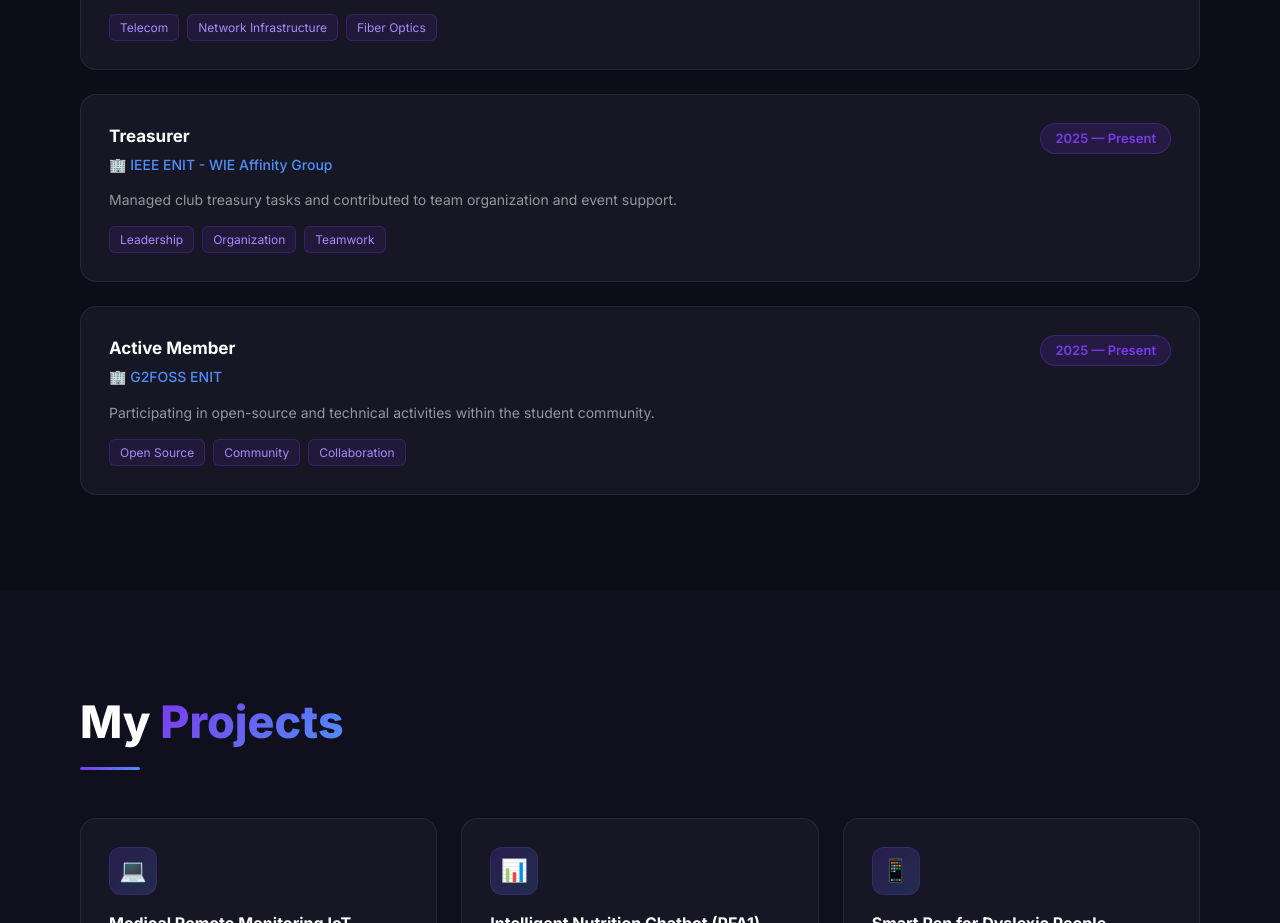
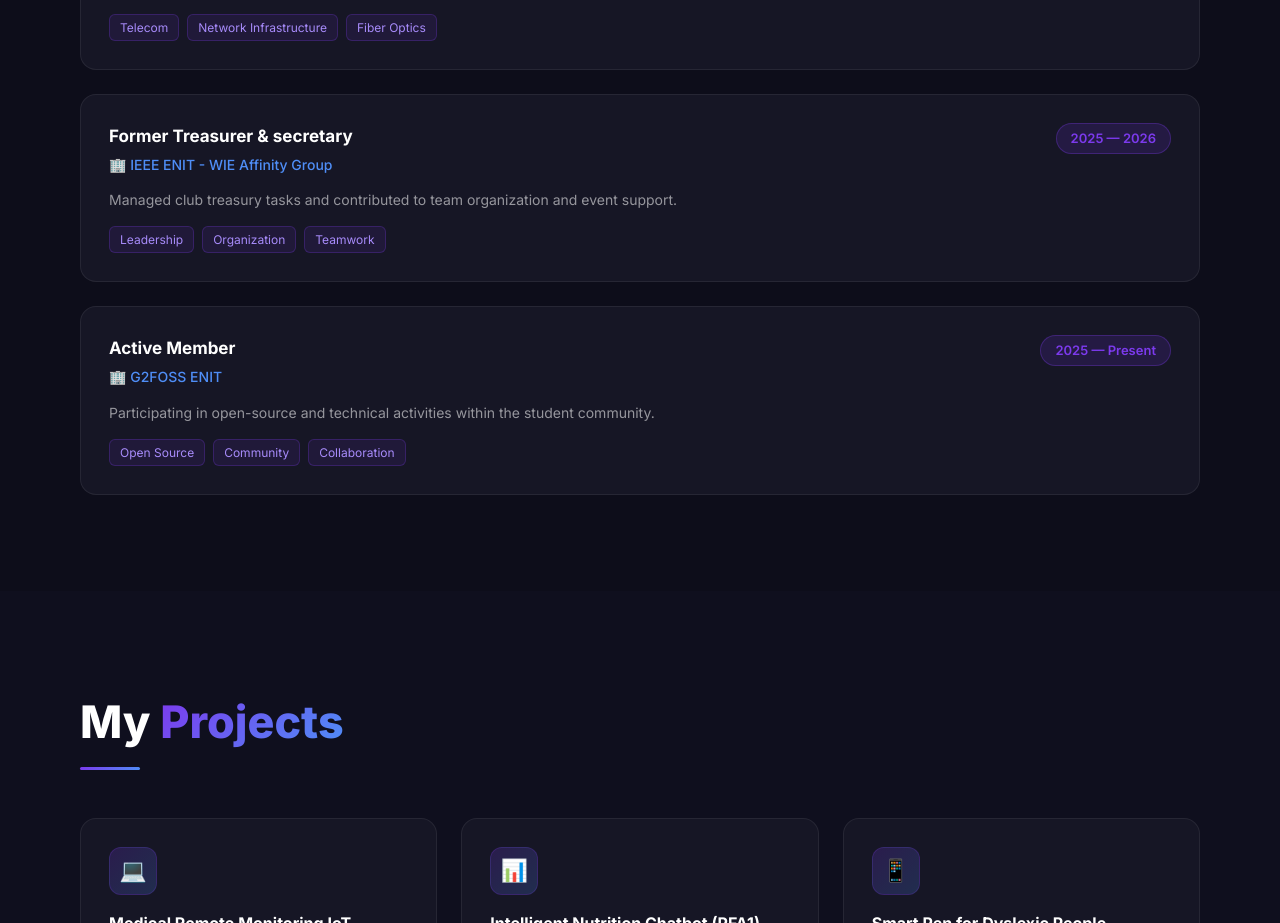
Before and after one commit to eya-boukeri/portfolio, a React (Create React App) app: page / in a window 1280 px wide. Shown: the part 3740-4663 px from the top of the page. Built offline with nearby package versions, Linux system fonts and the light colour scheme; the HTML template or start-up script is replaced by a standard one.

Commit message:
chore: add deploy script and update portfolio data

```diff
--- a/src/data/portfolio.js
+++ b/src/data/portfolio.js
@@ -90,9 +90,9 @@ export const experiences = [
     tags:        ['Telecom', 'Network Infrastructure', 'Fiber Optics'],
   },
   {
-    role:        'Treasurer',
+    role:        ' Former Treasurer & secretary',
     company:     'IEEE ENIT - WIE Affinity Group',
-    period:      '2025 — Present',
+    period:      '2025 — 2026',
     description: 'Managed club treasury tasks and contributed to team organization and event support.',
     tags:        ['Leadership', 'Organization', 'Teamwork'],
   },
```
Also changed, not shown: package.json (+19 -5 lines), 1 other file (tests, documents, lock files or other folders).
